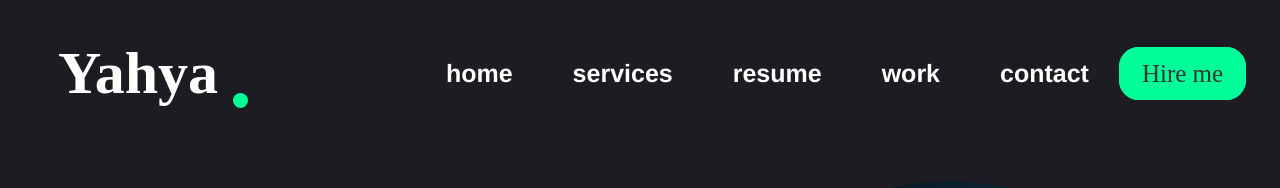
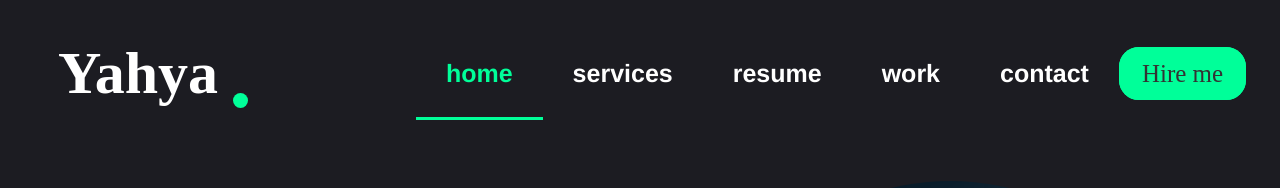
Before and after one commit to Yousef26/yousef, a Next.js app: page / in a window 1280 px wide. Shown: the top 188 px of the page. Built offline with nearby package versions, Linux system fonts and the light colour scheme; some icons are missing.

Commit message:
Update page.tsx

```diff
--- a/src/app/Header/page.tsx
+++ b/src/app/Header/page.tsx
@@ -1,85 +1,80 @@
-"use client"
+"use client";
+
 import React from 'react';
-import { usePathname } from 'next/dist/client/components/navigation';
+import { usePathname } from 'next/navigation';
+import Link from 'next/link';
+import './header.css';
+import 'react-bootstrap';
+import 'boxicons';
 
-// import Nav from '../Nav/page';
-import './header.css';
-import 'react-bootstrap'
-import { Button } from 'react-bootstrap';
-import 'boxicons'
-
-import Link from 'next/link';
 const Links = [
     { name: 'home', path: '/' },
     { name: 'services', path: '/Services' },
     { name: 'resume', path: '/Resume' },
     { name: 'work', path: '/Work' },
     { name: 'contact', path: '/Contact' }
-]
+];
 
 const Header = () => {
+    const pathname = usePathname(); // React Hook at the top level
 
+    const handleNavToggle = () => {
+        const snnav = document.querySelector(".nav");
+        if (snnav) {
+            snnav.classList.toggle("toin");
+        }
+    };
 
+    const handleNavClose = () => {
+        const snnav = document.querySelector(".nav");
+        if (snnav) {
+            snnav.classList.remove("toin");
+        }
+    };
 
     return (
-        <div>
-
         <header style={{ margin: "0 50px", width: "94%", display: "flex", justifyContent: "space-between" }} className='header'>
             <div style={{ fontSize: "30px" }} className="logo">
                 <h1>Yahya</h1><span></span>
             </div>
             <div className="nav">
                 <div className="logo">
-                <h1 style={{fontSize:"40px"}}>Yahya</h1><span></span>
+                    <h1 style={{ fontSize: "40px" }}>Yahya</h1><span></span>
                 </div>
                 <div>
-                    {Links.map((link, index) => {
-
-                    var fff = 8
-                        return (
-                            <Link className={`${link.path === fff && "here"} lili`} key={index} href={link.path}>
+                    {Links.map((link, index) => (
+                        <Link
+                            className={`${link.path === pathname ? "here" : ""} lili`}
+                            key={index}
+                            href={link.path}
+                        >
                             {link.name}
                         </Link>
-                        )
-                    })}
+                    ))}
                 </div>
-                    <div className='out' onClick={() => {
-                        var snnav = document.querySelector(".nav");
-                        snnav.classList.remove("toin")
-                    }}>
+                <div className='out' onClick={handleNavClose}>
                     <box-icon name='exit' />
                 </div>
-
             </div>
-                <div className="icon" onClick={() => {
-                    var snnav = document.querySelector(".nav");
-                    snnav.classList.add("toin")
-                    // snnav.classList.remove("nav")
-
-
-                }}>
+            <div className="icon" onClick={handleNavToggle}>
                 <span></span>
                 <span></span>
                 <span></span>
             </div>
             <nav>
-                    {Links.map((link, index) => {
-                        var fff = 8
-                        return (
-                            <Link className={`${link.path === fff && "here"} lili`} key={index} href={link.path}>
+                {Links.map((link, index) => (
+                    <Link
+                        className={`${link.path === pathname ? "here" : ""} lili`}
+                        key={index}
+                        href={link.path}
+                    >
                         {link.name}
                     </Link>
-                        )
-
-                    })}
+                ))}
                 <span className='last'>Hire me</span>
             </nav>
         </header>
+    );
+};
 
-
-            <script src="gf.js"></script>
-        </div>
-
-    )
-}
-export default Header
+export default Header;
```
Lines whose indentation alone changed are shown as unchanged.
